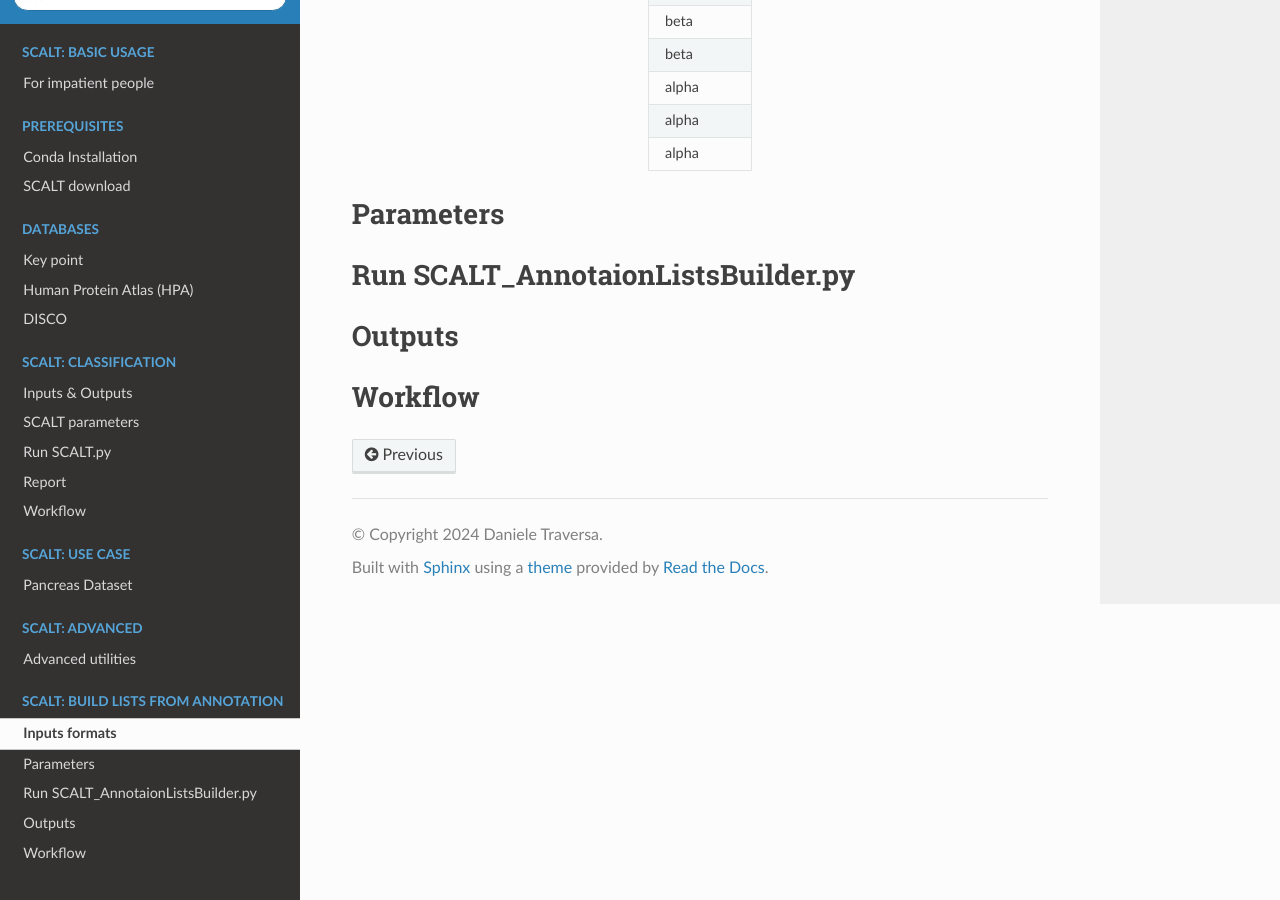
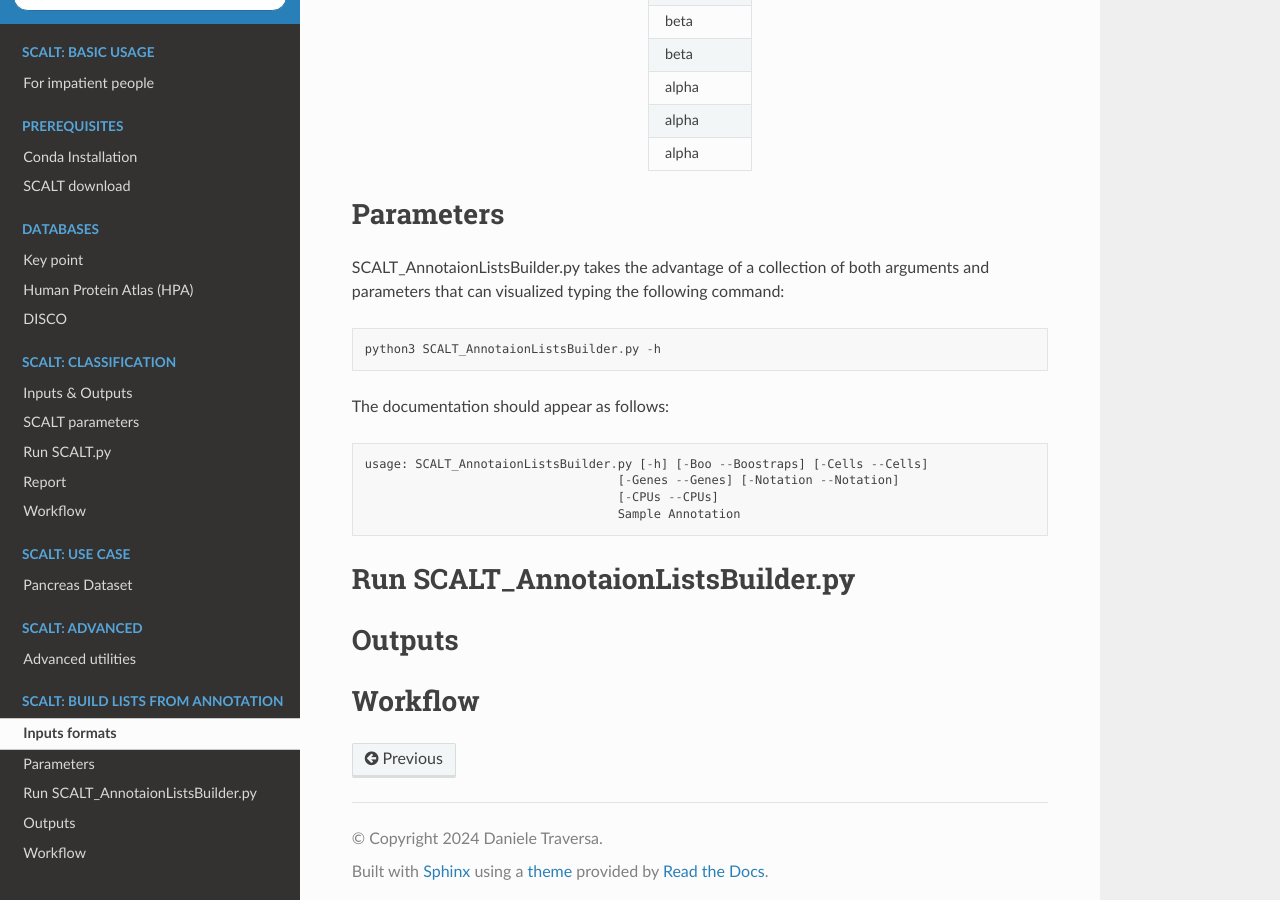
Before and after one commit to danitrave/CapitalCitiesGame, a Sphinx documentation site: the page built from docs/source/annoListsBuilder.rst, in a window 1280 px wide and 900 px high, scrolled down 533 px. Built offline with Sphinx 7.4.7 and the Read the Docs theme 2.0.0, drawn with Linux system fonts in a browser that asks for light colours.

Commit message:
Update annoListsBuilder.rst

```diff
--- a/docs/source/annoListsBuilder.rst
+++ b/docs/source/annoListsBuilder.rst
@@ -26,6 +26,21 @@ An example of the annotation table is reported here:
 Parameters
 ==========
 
+SCALT_AnnotaionListsBuilder.py takes the advantage of a collection of both arguments and parameters that can visualized typing the following command:
+
+::
+
+  python3 SCALT_AnnotaionListsBuilder.py -h
+
+The documentation should appear as follows:
+
+::
+
+   usage: SCALT_AnnotaionListsBuilder.py [-h] [-Boo --Boostraps] [-Cells --Cells]
+                                      [-Genes --Genes] [-Notation --Notation]
+                                      [-CPUs --CPUs]
+                                      Sample Annotation
+
 Run SCALT_AnnotaionListsBuilder.py
 ==================================
 
```
